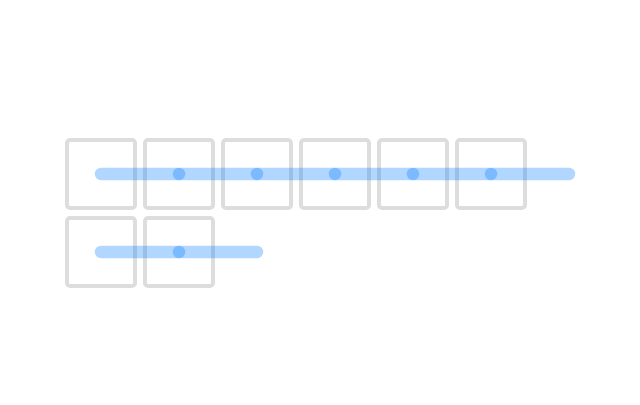
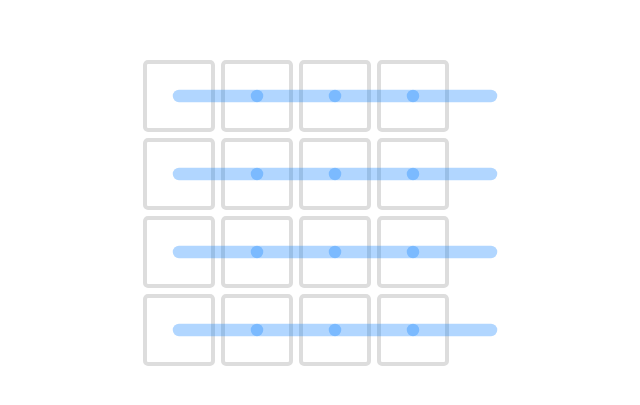
Before and after one commit to khayal0/dijkstras-algorithm, a React (Create React App) app: page / in a window 1280 px wide. Shown: the part 187-592 px from the top of the page, without its empty margins (344-984 px from the left). Built offline with nearby package versions, Linux system fonts and the light colour scheme.

Commit message:
add Square get line position functionality

```diff
--- a/src/components/Board/index.scss
+++ b/src/components/Board/index.scss
@@ -1,5 +1,5 @@
 .board {
   display: grid;
-  grid-template-columns: repeat(6, 1fr);
+  grid-template-columns: repeat(4, 1fr);
   gap: 0.375rem;
 }
--- a/src/components/Board/index.tsx
+++ b/src/components/Board/index.tsx
@@ -1,17 +1,55 @@
+import { useMemo, useState } from "react";
+import { BOARD } from "../../enums";
 import Square from "../Square";
+
 import "./index.scss";
 
 function Board() {
+  const initialPaths = useMemo(() => new Array(15).fill(null), []);
+  const [paths, setPaths] = useState([0, ...initialPaths]);
+
+  const nodes = [
+    [0],
+    [Infinity],
+    [Infinity],
+    [Infinity],
+    [Infinity],
+    [Infinity],
+    [Infinity],
+    [Infinity],
+    [Infinity],
+    [Infinity],
+    [Infinity],
+    [Infinity],
+  ];
+
+  for (let [index, node] of paths.entries()) {
+    // find out edges of a node
+    // left
+    if ((index + 1) % BOARD.WITH !== 0) {
+      // has right edge
+      console.log("HAS RIGHT");
+    }
+    if (index % BOARD.WITH !== 0) {
+      // has left edge
+      console.log("HAS LEFT");
+    }
+    if (BOARD.WITH + index < 12) {
+      // has down edge
+      console.log("HAS DOWN");
+    }
+    if (index >= BOARD.WITH) {
+      // has upper egde
+      console.log("HAS UPPER EDGE");
+    }
+    console.warn("NEXT FROM", index, index + 1);
+  }
+
   return (
     <div className="board">
-      <Square />
-      <Square />
-      <Square />
-      <Square />
-      <Square />
-      <Square />
-      <Square />
-      <Square />
+      {paths.map(path => (
+        <Square />
+      ))}
     </div>
   );
 }
--- a/src/components/Square/index.tsx
+++ b/src/components/Square/index.tsx
@@ -1,22 +1,37 @@
+import { BOARD } from "../../enums";
+
 import "./index.scss";
 
 function Square() {
-  const lineDirection = {
-    x: 100,
-    y: -50,
+  const lineDirection = { x: 100, y: 50 };
+
+  const directions = {
+    UP: { x: "50%", y: "0" },
+    DOWN: { x: "50%", y: "100%" },
+    RIGHT: { x: "100%", y: "50%" },
+    LEFT: { x: "0%", y: "50%" },
   };
-  const getLinePosition = (n: number) => {
-    return n + "%";
+
+  const getLinePosition = (): any => {
+    const sourceSquare = 1;
+    const targetSquare = 2;
+    return {
+      "1": directions.LEFT,
+      "-1": directions.RIGHT,
+      [BOARD.WITH]: directions.UP,
+      [-BOARD.WITH]: directions.DOWN,
+    }[sourceSquare - targetSquare];
   };
+
   return (
     <div className="square">
-      {lineDirection != null && (
+      {lineDirection !== null && (
         <svg className="square__line-svg">
           <line
             x1="50%"
             y1="50%"
-            x2={getLinePosition(lineDirection.x)}
-            y2={getLinePosition(-lineDirection.y)}
+            x2={getLinePosition()["x"]}
+            y2={getLinePosition()["y"]}
           />
         </svg>
       )}
--- /dev/null
+++ b/src/enums.ts
@@ -0,0 +1,4 @@
+export enum BOARD {
+  WITH = 4,
+  NODES_COUNT = 16,
+}
--- a/tsconfig.json
+++ b/tsconfig.json
@@ -1,6 +1,6 @@
 {
   "compilerOptions": {
-    "target": "es5",
+    "target": "ESNext",
     "lib": [
       "dom",
       "dom.iterable",
@@ -18,7 +18,7 @@
     "resolveJsonModule": true,
     "isolatedModules": true,
     "noEmit": true,
-    "jsx": "react-jsx"
+    "jsx": "react-jsx",
   },
   "include": [
     "src"
```
